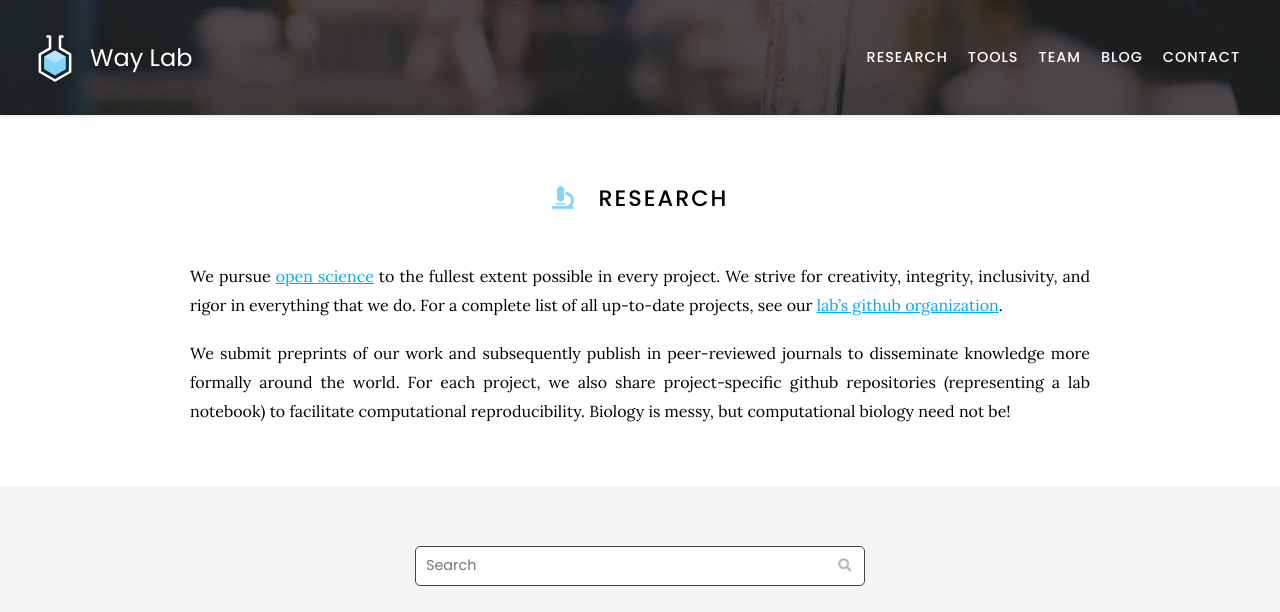
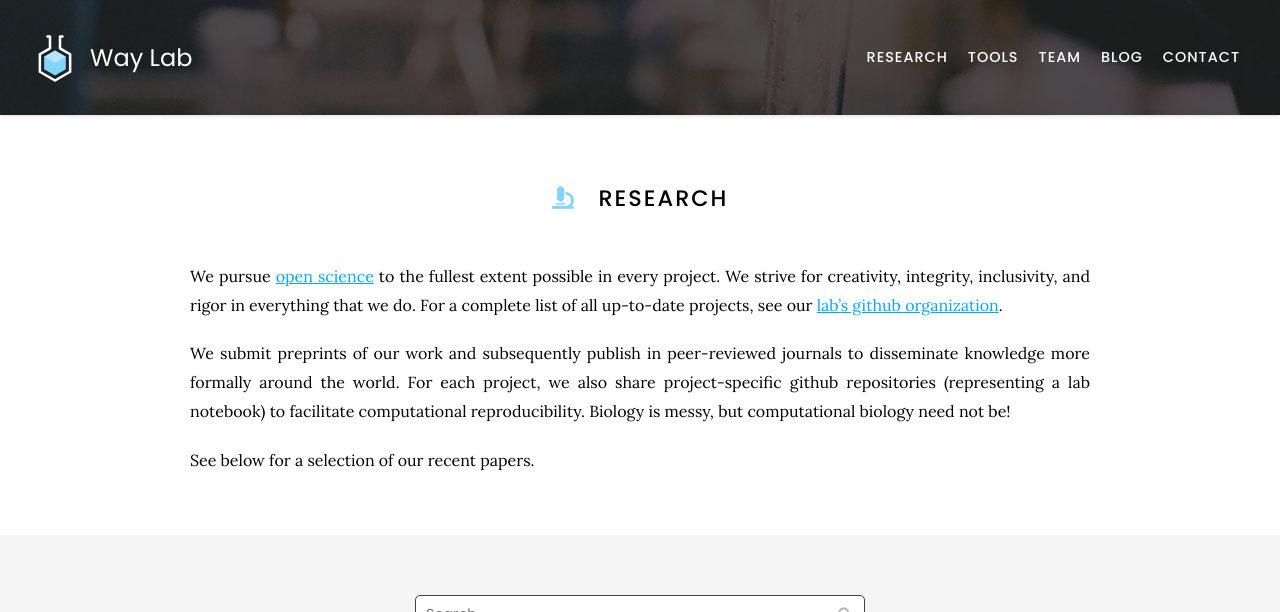
Before and after one commit to WayScience/waysciencelab.com, a Jekyll site: the page built from research/index.md, in a window 1280 px wide, cut to the strip 0-612 px from the top of the page. Built offline with Jekyll 4.4.1, drawn with Linux system fonts in a browser that asks for light colours; nearby versions of some CDN libraries.

Commit message:
add note to checkout publications below

```diff
--- a/research/index.md
+++ b/research/index.md
@@ -15,6 +15,7 @@ We submit preprints of our work and subsequently publish in peer-reviewed journa
 For each project, we also share project-specific github repositories (representing a lab notebook) to facilitate computational reproducibility.
 Biology is messy, but computational biology need not be!
 
+See below for a selection of our recent papers.
 
 {% include section.html %}
 
```
